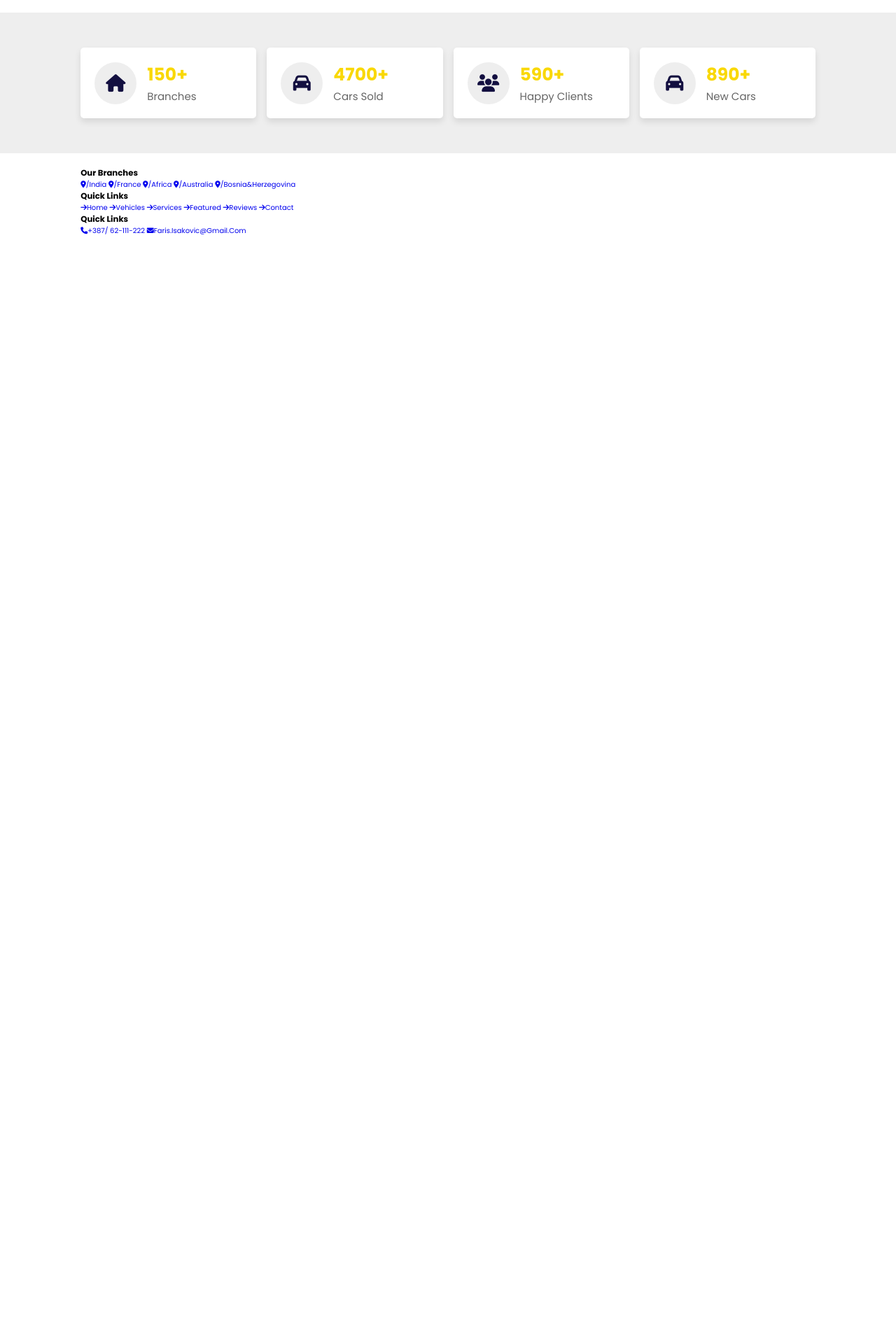
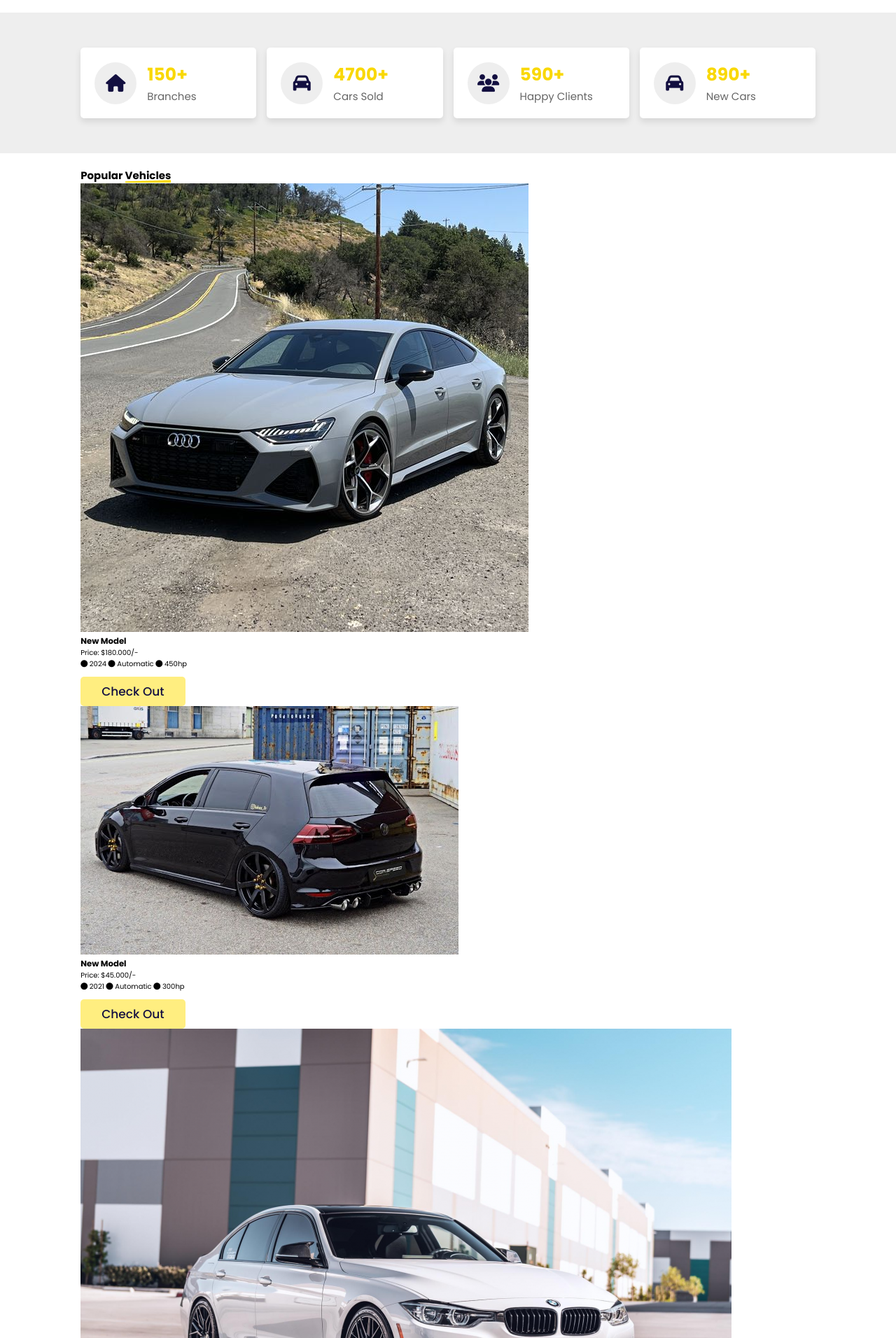
Before and after one commit to FarisIsakovic/Car-marketplace---Web-Project, a PHP site: page / in a window 1280 px wide. Shown: the part 884-2796 px from the top of the page at 70% size. Before the commit the page ends 1219 px from the top, so only its background shows below. Run offline with PHP 8.4, Linux system fonts and the light colour scheme.

Commit message:
frontend update

```diff
--- a/css/style.css
+++ b/css/style.css
@@ -29,6 +29,30 @@ html{
 
 section{
     padding: 2rem 9%;
+}
+
+heading{
+    text-align: center;
+    padding-bottom: 2rem;
+    font-size: 4.5rem;
+    color:var(--black);
+}
+
+.heading span{
+    position: relative;
+    z-index: 0;
+}
+
+.heading span::before{
+    content: '';
+    position: absolute;
+    bottom: 1rem; left:0;
+    top:0; left: 0;
+    height: 100%;
+    width: 100%;
+    z-index: -1;
+    background: var(--yellow);
+    clip-path: polygon(0 90%, 100% 80%, 100% 100%, 0 100%);
 }
 
 .btn{
@@ -270,6 +294,144 @@ section{
 
 }
 
+.vehicles .vehicles-slider{
+    padding-bottom: 5rem;
+}
+
+.vehicles .vehicles-slider .box{
+    text-align: center;
+    width: 30rem;
+}
+
+.vehicles .vehicles-slider .box img{
+    width: 100%;
+}
+
+.vehicles .vehicles-slider .box .content{
+    padding-top: 1rem;
+}
+
+.vehicles .vehicles-slider .box .content h3{
+    font-size: 2rem;
+    color: var(--black);
+}
+
+.vehicles .vehicles-slider .box .content .price{
+    font-size: 2.5rem;
+    color: var(--yellow);
+    padding: 1rem 0;
+    font-weight: bolder;
+}
+
+.vehicles .vehicles-slider .box .content .price span{
+    font-size: 1.7rem;
+    color: var(--light-color);
+    font-weight: normal;
+}
+
+.vehicles .vehicles-slider .box .content p{
+    font-size: 1.6rem;
+    padding: 1rem;
+    padding-top: 1.5rem;
+    border-top: var(--border);
+    color: var(--light-color);
+}
+
+.vehicles .vehicles-slider .box .content p span{
+    color:var(--yellow);
+    font-size: .8rem;
+    padding:0 0.5rem;
+}
+
+.services .box-container{
+    display: grid;
+    grid-template-columns: repeat(auto-fit, minmax(30rem, 1fr));
+    gap: 1.5rem;
+}
+
+.services .box-container .box{
+    text-align: center;
+    padding: 2rem;
+    border-radius: .5rem;
+    box-shadow: var(--box-shadow);
+    border: var(--border);
+
+}
+
+.services .box-container .box i{
+    height: 6rem;
+    width: 6rem;
+    line-height: 6rem;
+    font-size: 2.5rem;
+    color:var(--black);
+    background: var(--yellow);
+    border-radius: 50%;
+    margin-bottom: 1rem;
+
+}
+
+.services .box-container .box h3{
+    color: var(--black);
+    font-size: 2.2rem;
+}
+
+.services .box-container .box p{
+    color: var(--light-color);
+    font-size: 1.4rem;
+    padding: 1rem 0;
+    line-height: 1.8;
+}
+
+.services .box-container .box:hover{
+    background: var(--black);
+
+}
+
+.services .box-container .box:hover h3{
+    color: #fff
+
+}
+
+.services .box-container .box:hover p{
+    color: #eee
+}
+
+
+
+.footer{
+    background: var(--light-yellow);
+}
+
+.footer .box-container{
+    display: grid;
+    grid-template-columns: repeat(auto-fit,minmax(25rem, 1fr));
+    gap: 1.5rem;
+}
+
+.footer .box-container .box h3{
+    color: var(--black);
+    font-size: 2.2rem;
+    padding: 1rem 0;
+}
+
+.footer .box-container .box a{
+    color: var(--black);
+    font-size: 1.4rem;
+    display: block;
+    padding: 1rem 0;
+}
+
+.footer .box-container .box a i{
+    padding-right: .5rem;
+    color: var(--black);
+}
+
+.footer .box-container .box a:hover i{
+    padding-right: 2rem;
+}
+
+
+
 
 
 
--- a/index.html
+++ b/index.html
@@ -111,9 +111,124 @@
 
     <!-- vehicles section starts -->
 
+    <section class="vehicle" id="vehicles">
+
+        <h1 class="heading">popular <span>vehicles</span></h1>
+
+        <div class="vehicle-slider">
+
+            <div class="wrapper">
+
+                <div class="box">
+                    <img src="image/img-1484-jpg-649644d3c1386.jpg" alt="">
+                    <div class="content">
+                        <h3>new model</h3>
+                        <div class="price"> <span>price: </span>$180.000/- </div>
+                        <p>
+                            <span class="fas fa-circle"></span> 2024
+                            <span class="fas fa-circle"></span> automatic
+                            <span class="fas fa-circle"></span> 450hp
+                        </p>
+                        <a href="#" class="btn">check out</a>
+                    </div>
+                </div>
+
+                <div class="wrapper">
+
+                    <div class="box">
+                        <img src="image/Golf7r.jpg" alt="">
+                        <div class="content">
+                            <h3>new model</h3>
+                            <div class="price"> <span>price: </span>$45.000/- </div>
+                            <p>
+                                <span class="fas fa-circle"></span> 2021
+                                <span class="fas fa-circle"></span> automatic
+                                <span class="fas fa-circle"></span> 300hp
+                            </p>
+                            <a href="#" class="btn">check out</a>
+                        </div>
+                    </div>
+
+                    <div class="wrapper">
+
+                        <div class="box">
+                            <img src="image/BMW-F30-340i-930x620.webp" alt="">
+                            <div class="content">
+                                <h3>new model</h3>
+                                <div class="price"> <span>price: </span>$70.000/- </div>
+                                <p>
+                                    <span class="fas fa-circle"></span> 2019
+                                    <span class="fas fa-circle"></span> automatic
+                                    <span class="fas fa-circle"></span> 380hp
+                                </p>
+                                <a href="#" class="btn">check out</a>
+                            </div>
+                        </div>
+            </div>
+        </div>
+
+
+    </section>
 
 
     <!-- vehicle section ends -->
+
+    <!-- services section starts -->
+
+    <section class="services" id="services">
+
+        <h1 class="heading"> our <span>services</span></h1>
+
+        <div class="box-container">
+
+            <div class="box">
+                <i class="fas fa-car"></i>
+                <h3>car selling</h3>
+                <p>Lorem ipsum dolor sit, amet consectetur adipisicing elit. Hic, eraum?</p>
+                <a href="#" class="btn">read more</a>
+            </div>
+
+            <div class="box">
+                <i class="fas fa-tools"></i>
+                <h3>parts repair</h3>
+                <p>Lorem ipsum dolor sit, amet consectetur adipisicing elit. Hic, eraum?</p>
+                <a href="#" class="btn">read more</a>
+            </div>
+
+            <div class="box">
+                <i class="fas fa-car-crash"></i>
+                <h3>car insurance</h3>
+                <p>Lorem ipsum dolor sit, amet consectetur adipisicing elit. Hic, eraum?</p>
+                <a href="#" class="btn">read more</a>
+            </div>
+
+            <div class="box">
+                <i class="fas fa-car-battery"></i>
+                <h3>battery replacement</h3>
+                <p>Lorem ipsum dolor sit, amet consectetur adipisicing elit. Hic, eraum?</p>
+                <a href="#" class="btn">read more</a>
+            </div>
+
+            <div class="box">
+                <i class="fas fa-gas-pump"></i>
+                <h3>oil change</h3>
+                <p>Lorem ipsum dolor sit, amet consectetur adipisicing elit. Hic, eraum?</p>
+                <a href="#" class="btn">read more</a>
+            </div>
+
+            <div class="box">
+                <i class="fas fa-headset"></i>
+                <h3>24/7 support</h3>
+                <p>Lorem ipsum dolor sit, amet consectetur adipisicing elit. Hic, eraum?</p>
+                <a href="#" class="btn">read more</a>
+            </div>
+
+        </div>
+
+    </section>
+
+    <!-- services section ends -->
+
 
     <!-- footer section starts-->
 
@@ -144,7 +259,15 @@
                 <a href="#"><i class="fas fa-envelope"></i>faris.isakovic@gmail.com</a>
 
             </div>
+
+            <div class="box">
+                <h3>quick links</h3>
+                <a href="#"><i class="fab fa-facebook"></i>facebook</a>
+                <a href="#"><i class="fab fa-twitter"></i>twitter</a>
+                <a href="#"><i class="fab fa-instagram"></i>instagram</a>
+            </div>
         </div>
+
     </section>
 
     <!-- footer section ends -->
```
Also changed, not shown: image/1000_F_189444565_nsBZF4nIgR4dOrw4lupktTo46cK8KCWx.jpg (added), image/BMW-F30-340i-930x620.webp (added), image/Golf7r.jpg (added), image/Used-2019-BMW-M5-Competition-ONE-OWNER-PERFECTLY-OPTIONED-EXECUTIVE-PACK-1663359664.jpg (added), image/img-1484-jpg-649644d3c1386.jpg (added).
